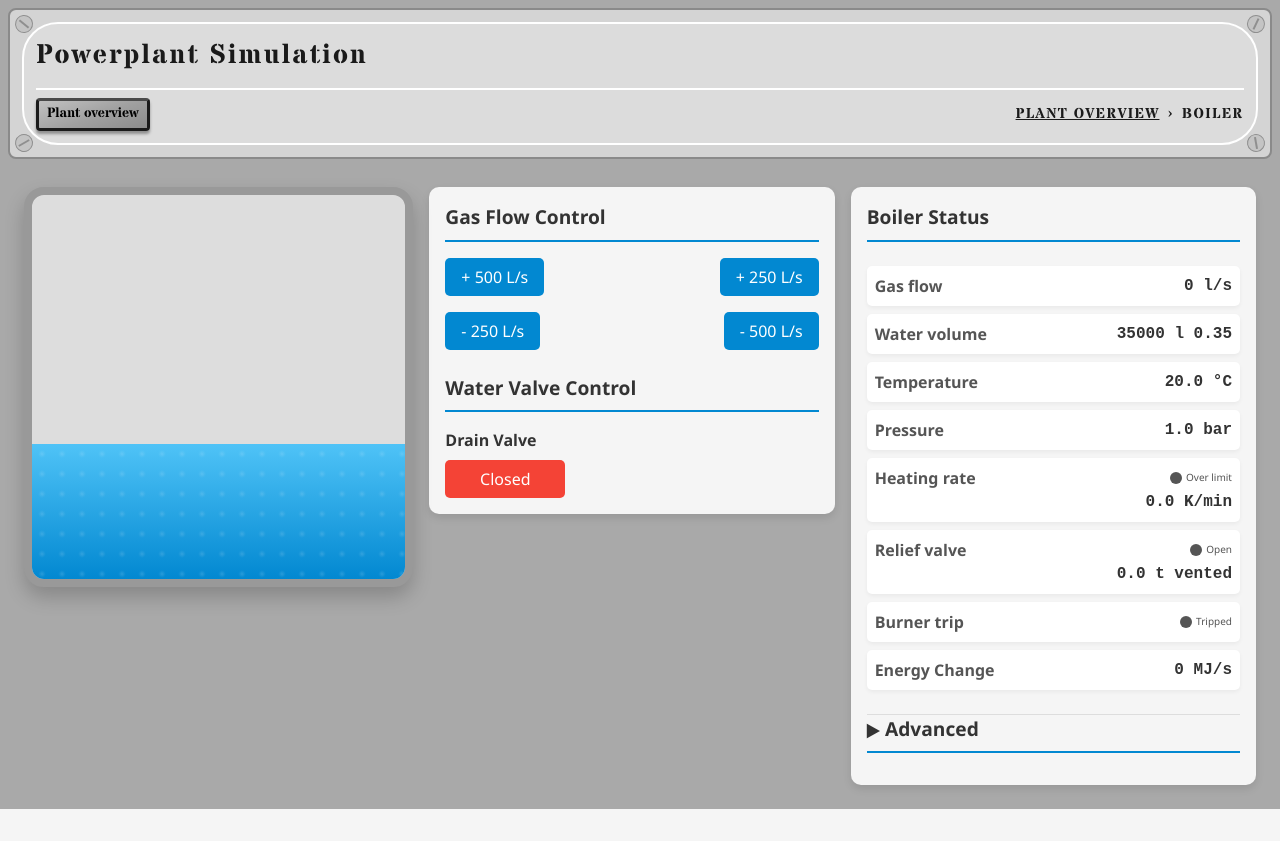
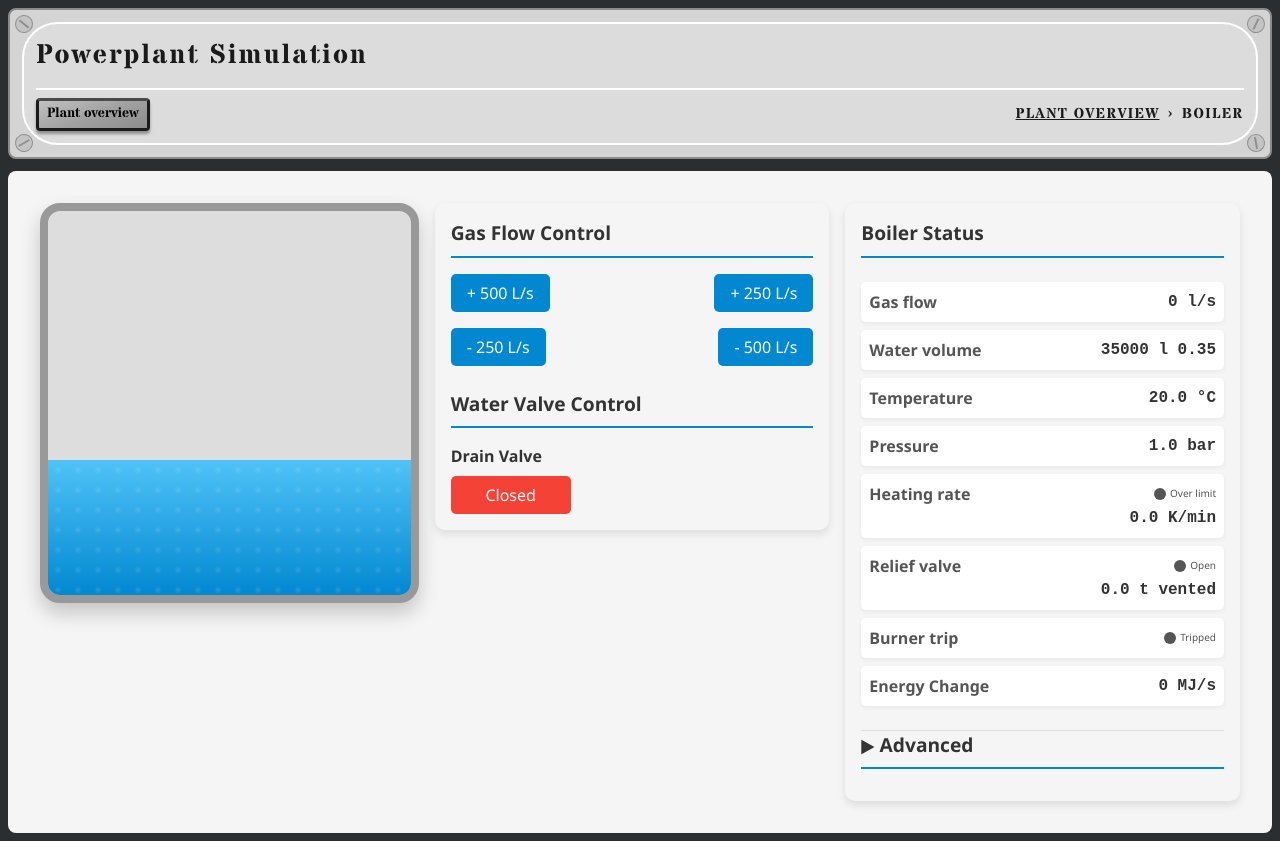
Before and after one commit to NarubyRiverlione/steamboiler, a React (Vite) app: page /boiler in a window 1280 px wide. Before the commit the page ends 809 px from the top, so only its background shows below. Built offline with nearby package versions, Linux system fonts and the light colour scheme.

Commit message:
Board floor (#93): dark #2b2e31 behind the plates, legacy pages in a light card
Co-Authored-By: Claude Sonnet 5.5 <noreply@anthropic.com>
Claude-Session: https://claude.ai/code/session_016TNmoEhpA5QUPhrQSFBxKh

```diff
--- a/src/components/board/board.css
+++ b/src/components/board/board.css
@@ -34,7 +34,7 @@
   --board-font-stencil: "Stardos Stencil", sans-serif;
   --board-font-lcd: "Share Tech Mono", monospace;
   --board-font-label: "IBM Plex Sans Condensed", sans-serif;
-  --board-page-bg: #a9a9a9;
+  --board-page-bg: #2b2e31; /* the floor below the plates */
   --board-text: #1a1a1a;
   --board-text-glow: rgba(255, 255, 255, 0.9);
   --board-plate-bg: #d4d4d4;
@@ -391,11 +391,12 @@
   stroke-width: 5px;
 }
 
-/* The shell sits on the board floor, not on the legacy white card */
+/* The shell is the board floor: dark, with the plates on it */
 .app.board-shell {
   max-width: none;
   margin: 0;
   padding: 0.5rem;
+  min-height: 100vh;
   background: var(--board-page-bg);
   border-radius: 0;
   box-shadow: none;
--- a/src/navigation/AppRoutes.tsx
+++ b/src/navigation/AppRoutes.tsx
@@ -4,6 +4,7 @@ import Boiler from "../components/Boiler/Boiler"
 import Condenser from "../components/Condenser/Condenser"
 import ComponentView from "./ComponentView"
 import Turbine from "../components/Turbine/Turbine"
+import LegacyPage from "./LegacyPage"
 import PlantOverview from "./PlantOverview"
 
 function AppRoutes() {
@@ -11,21 +12,32 @@ function AppRoutes() {
     <Routes>
       <Route path="/" element={<Layout />}>
         <Route index element={<PlantOverview />} />
-        <Route path="boiler" element={<Boiler />} />
+        <Route
+          path="boiler"
+          element={
+            <LegacyPage>
+              <Boiler />
+            </LegacyPage>
+          }
+        />
         <Route
           path="condenser"
           element={
+            <LegacyPage>
               <ComponentView>
                 <Condenser />
               </ComponentView>
+            </LegacyPage>
           }
         />
         <Route
           path="turbine"
           element={
+            <LegacyPage>
               <ComponentView>
                 <Turbine />
               </ComponentView>
+            </LegacyPage>
           }
         />
         <Route path="*" element={<Navigate to="/" replace />} />
--- a/src/navigation/LegacyLayout.css
+++ b/src/navigation/LegacyLayout.css
@@ -41,3 +41,9 @@
   gap: 1rem;
   padding: 1rem;
 }
+
+.legacy-page {
+  padding: 1rem;
+  background: var(--light-gray);
+  border-radius: 8px;
+}
--- /dev/null
+++ b/src/navigation/LegacyPage.tsx
@@ -0,0 +1,9 @@
+/** Light card that keeps a page not yet migrated to the board readable on the dark floor. Removed with the cleanup (#98). */
+
+import type { ReactNode } from "react"
+
+function LegacyPage({ children }: { readonly children: ReactNode }) {
+  return <div className="legacy-page">{children}</div>
+}
+
+export default LegacyPage
```
Also changed, not shown: 1 other file (tests, documents, lock files or other folders). Lines whose indentation alone changed are shown as unchanged.
